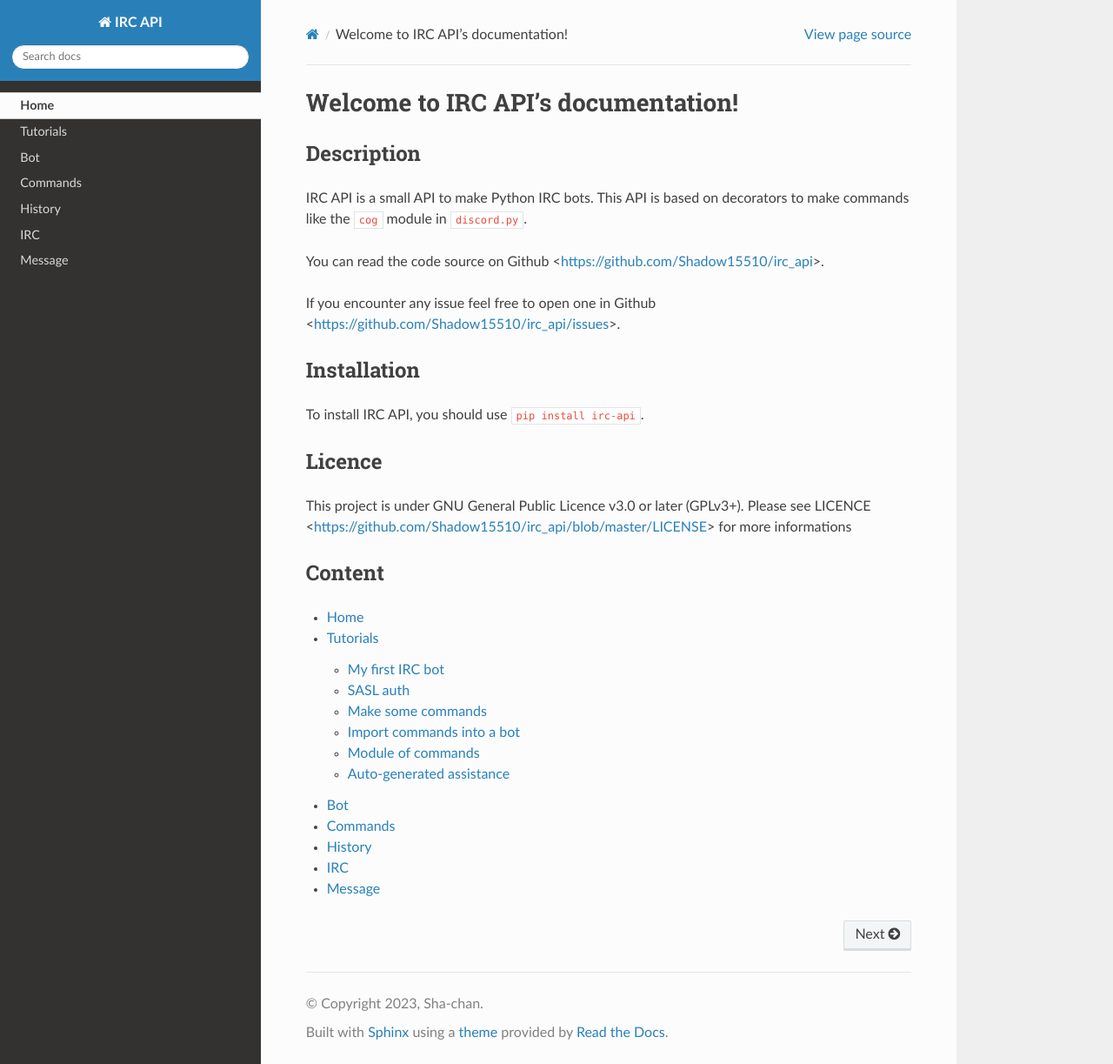
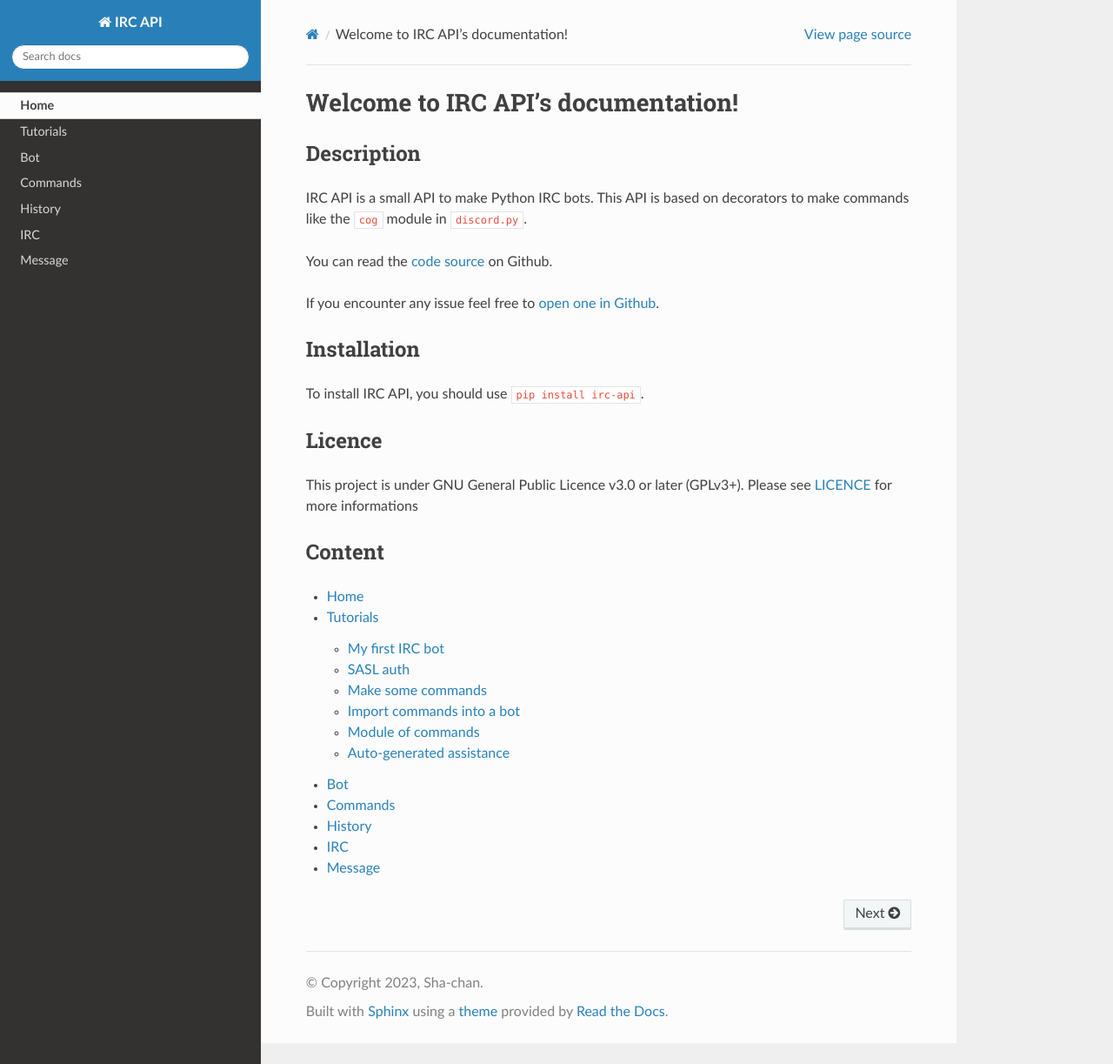
Before and after one commit to Shadow15510/irc_api, a Sphinx documentation site: the page built from docs/index.rst, in a window 1280 px wide and 1223 px high. Shown: the whole window at 87% size. Built offline with Sphinx 7.4.7 and the Read the Docs theme 2.0.0, drawn with Linux system fonts in a browser that asks for light colours.

Commit message:
Fix hyperlinks

```diff
--- a/docs/index.rst
+++ b/docs/index.rst
@@ -5,9 +5,9 @@ Description
 -----------
 IRC API is a small API to make Python IRC bots. This API is based on decorators to make commands like the ``cog`` module in ``discord.py``.
 
-You can read the code source on Github <https://github.com/Shadow15510/irc_api>.
+You can read the `code source <https://github.com/Shadow15510/irc_api>`_ on Github.
 
-If you encounter any issue feel free to open one in Github <https://github.com/Shadow15510/irc_api/issues>.
+If you encounter any issue feel free to `open one in Github <https://github.com/Shadow15510/irc_api/issues>`_.
 
 Installation
 ------------
@@ -16,7 +16,7 @@ To install IRC API, you should use ``pip install irc-api``.
 Licence
 -------
 This project is under GNU General Public Licence v3.0 or later (GPLv3+).
-Please see LICENCE <https://github.com/Shadow15510/irc_api/blob/master/LICENSE> for more informations
+Please see `LICENCE <https://github.com/Shadow15510/irc_api/blob/master/LICENSE>`_ for more informations
 
 Content
 -------
```
